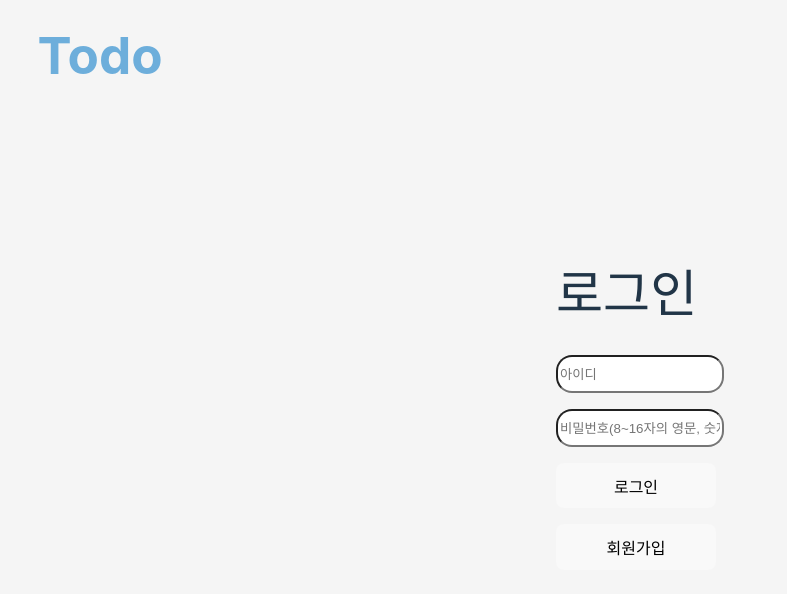
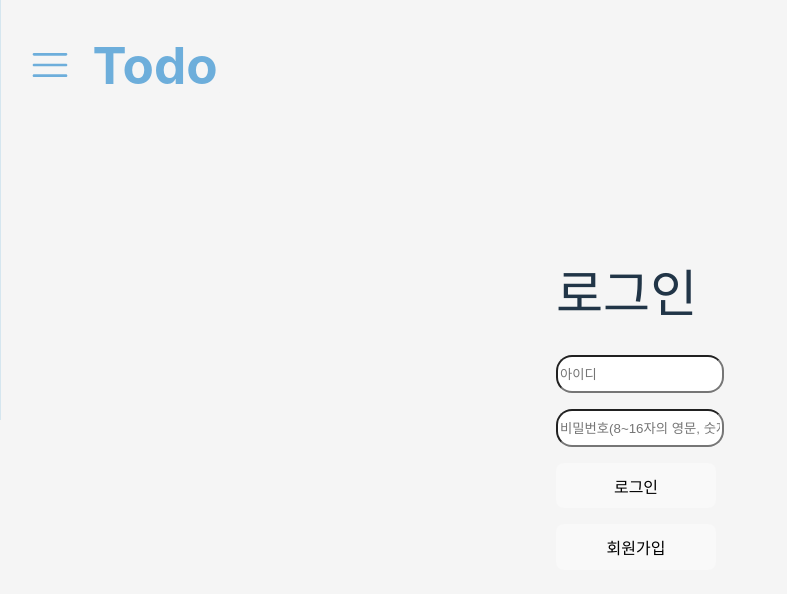
Before and after one commit to suhyeon0111/Typescript_study, a React (Vite) app in the folder myWebPage/client/: page /login in a window 1280 px wide. Shown: the top 594 px of the page, without its empty margins (0-787 px from the left). Built offline with nearby package versions, Linux system fonts and the light colour scheme.

Commit message:
[feat]: settingpage, calendarpage 생성

```diff
--- a/myWebPage/client/src/App.tsx
+++ b/myWebPage/client/src/App.tsx
@@ -10,10 +10,12 @@ import MyPage from './Components/MyPage/MyPage';
 import { GlobalStyle } from './styles/GlogalStyles';
 import useThemeToggleStore from './stores/useThemeToggleStore';
 import { darkTheme, lightTheme } from './styles/Theme';
+import SettingPage from './Components/SettingPage';
+import CalendarPage from './Components/CalendarPage';
 
 
 function App() {
-  const { themeMode, setThemeMode } = useThemeToggleStore();
+  const { themeMode } = useThemeToggleStore();
 
   return (
     <>
@@ -24,6 +26,8 @@ function App() {
           <Route path='/register' element={<RegisterPage />} />
           <Route path='/login' element={<LoginPage />} />
           <Route path='/mypage' element={<MyPage />} />
+          <Route path='/setting' element={<SettingPage />} />
+          <Route path='/calendar' element={<CalendarPage />} />
         </Routes>
       </ThemeProvider>
     </>
--- /dev/null
+++ b/myWebPage/client/src/Components/CalendarPage/CalendarPage.tsx
@@ -0,0 +1,10 @@
+import React from "react";
+
+
+export default function CalendarPage() {
+
+    return (
+        <>
+        </>
+    )
+}
--- a/myWebPage/client/src/Components/MainPage/Logo.tsx
+++ b/myWebPage/client/src/Components/MainPage/Logo.tsx
@@ -1,29 +1,74 @@
-import React from "react";
+import React, { useState } from "react";
 import { useNavigate } from "react-router-dom";
 import styled from "styled-components";
+import { RxHamburgerMenu } from "react-icons/rx";
+
+import "../../styles/Logo.css";
+
+
+const LogoButton = styled.button<{ open: boolean }>`
+    width:130px;
+    height: 70px;
+    margin: 20px;
+    background-color: ${({ theme }) => theme.bgColor};
+    color: #6DAEDB;
+    position: fixed;  // 화면기준으로 위치 고정
+    z-index: 2;  // 다른 요소들 위로 올라오게
+    top: 10px;
+    left: 70px;
+    transform: ${({ open }) => open ? 'translateX(120px)' : 'translateX(0)'};
+    transition: transform 0.4s ease;
+`
 
 
 export default function Logo() {
     const navigate = useNavigate();
+    const [isOpen, setIsOpen] = useState<boolean>(false);  // 네비게이션바 상태 관리
 
-    const LogoButton = styled.button`
-        height: 70px;
-        margin-top: 40px;
-        background-color: ${({ theme }) => theme.bgColor};
-        color: #6DAEDB;
-        position: fixed;  // 화면기준으로 위치 고정
-        z-index: 999;  // 다른 요소들 위로 올라오게
-        top: -20px;
-        left: 20px;
-    `
     const handlerClickLogo = () => {
         navigate('/');
     }
 
+    // 햄버거 아이콘 클릭 시 네비게이션 바 열고 닫기
+    const clickMenuHandler = () => {
+        setIsOpen(!isOpen);
+    }
+
+    const goHomeHandler = () => {
+        navigate('/');
+    }
+
+    const goUserHandler = () => {
+        navigate('/mypage');
+    }
+
+    const goCalendarHandler = () => {
+        navigate('/calendar');
+    }
+
+    const goSettingHandler = () => {
+        navigate('/setting');
+    }
+
 
     return (
-        <LogoButton onClick={handlerClickLogo} >
-            <h1>Todo</h1>
-        </LogoButton>
+        <>
+            <RxHamburgerMenu className={`menuIcon ${isOpen ? 'open' : ''}`} size={40}
+                onClick={clickMenuHandler} />
+
+            {/* 네비게이션 바 */}
+            <div className={`side-nav ${isOpen ? 'open' : ''}`}>
+                <ul>
+                    <li onClick={goHomeHandler}>home</li>
+                    <li onClick={goUserHandler}>user</li>
+                    <li onClick={goCalendarHandler}>calendar</li>
+                    <li onClick={goSettingHandler}>setting</li>
+                </ul>
+            </div>
+
+            <LogoButton open={isOpen} onClick={handlerClickLogo} >
+                <h1>Todo</h1>
+            </LogoButton>
+        </>
     )
 }
--- a/myWebPage/client/src/Components/MainPage/TodoList.tsx
+++ b/myWebPage/client/src/Components/MainPage/TodoList.tsx
@@ -16,6 +16,7 @@ export interface TList {
 
 const itemsPerPage = 6; // 한 페이지에 표시할 아이템 개수
 
+
 function TodoList() {
   const navigate = useNavigate();
   const location = useLocation();
@@ -31,7 +32,7 @@ function TodoList() {
 
 
   // 입력값 관리
-  const [inputText, setInputText] = useState("");
+  const [inputText, setInputText] = useState<string>("");
   // 가상데이터 리스트
   const [todoList, setTodoList] = useState<TList[]>([
     {
--- /dev/null
+++ b/myWebPage/client/src/Components/SettingPage/SettingPage.tsx
@@ -0,0 +1,9 @@
+import React from "react";
+
+
+export default function SettingPage() {
+    return (
+        <>
+        </>
+    )
+}
```
